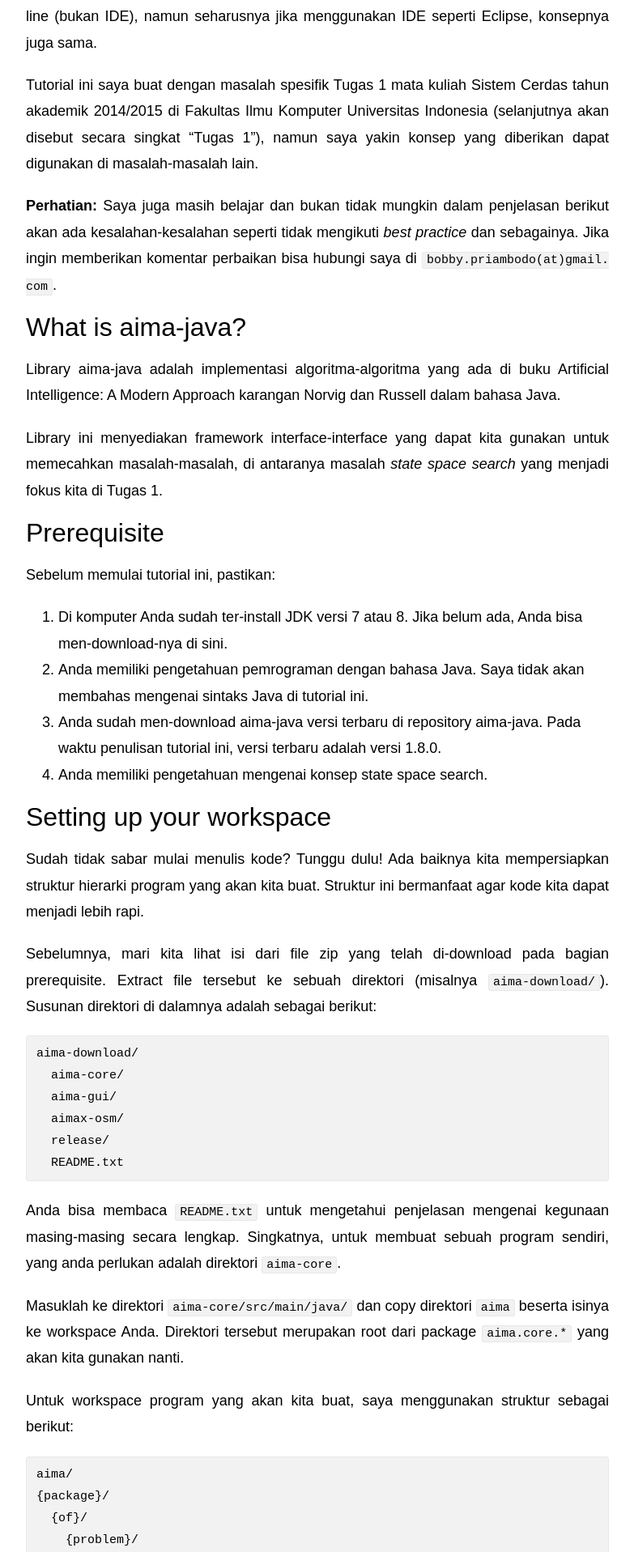
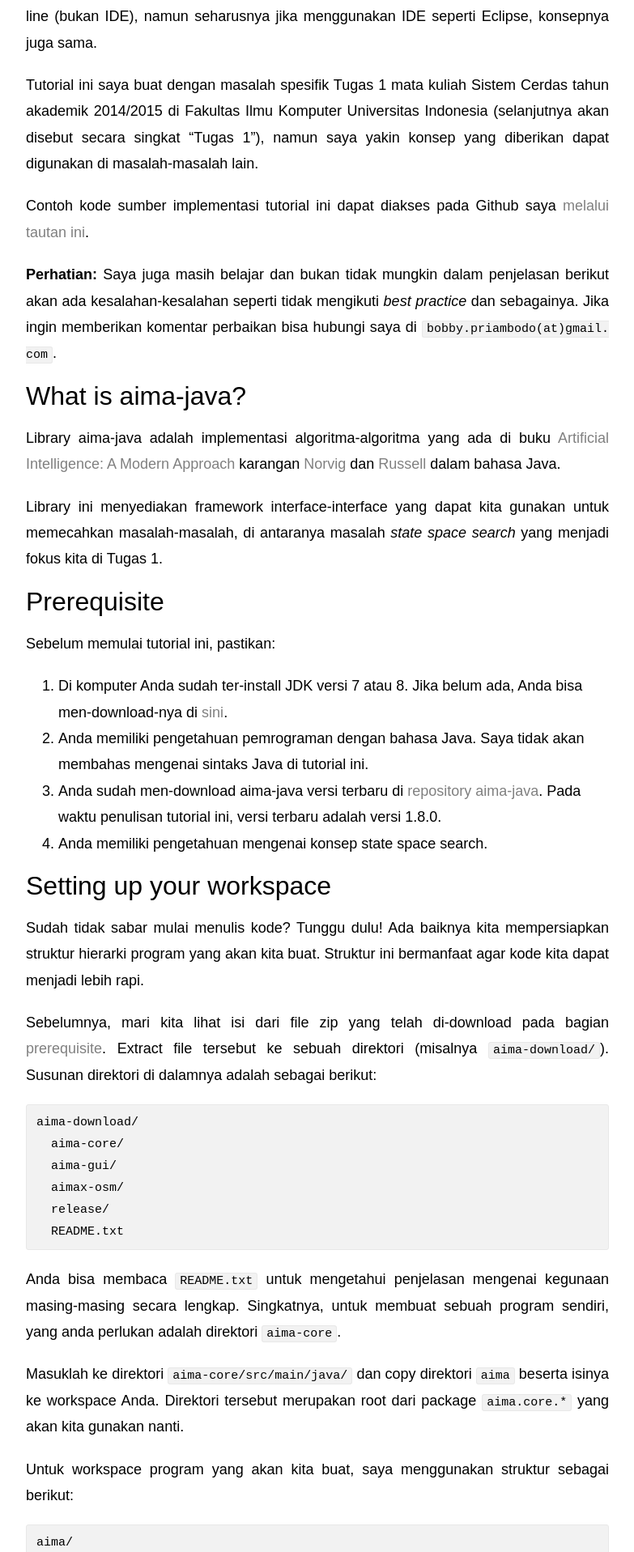
Before and after one commit to bobbypriam/bobbypriambodo.github.io, a Jekyll site: the page built from _posts/2015-09-28-aima.md, in a window 1280 px wide. Shown: the part 474-2391 px from the top of the page at 81% size, without its empty margins (248-1031 px from the left). Built offline with Jekyll 4.4.1, drawn with Linux system fonts in a browser that asks for light colours; some of the changed text lies outside the part shown.

Commit message:
Revamp design

```diff
--- a/_layouts/post.html
+++ b/_layouts/post.html
@@ -9,8 +9,17 @@
     <p>{% if page.author %} • {{ page.author }}{% endif %}{% if page.meta %} • {{ page.meta }}{% endif %}</p>
   </header>
 
+  <section class="content">
+    {{ content }}
+  </section>
+
   <section>
-    {{ content }}
+    <h4>Latest Posts</h4>
+    <ul>
+      {% for post in site.posts limit:5 %}
+      <li><a class="post-link" href="{{ post.url | prepend: site.baseurl }}">{{ post.title }}</a></li>
+      {% endfor %}
+    </ul>
   </section>
 
   <footer>
--- a/_posts/2015-09-28-aima.md
+++ b/_posts/2015-09-28-aima.md
@@ -9,6 +9,8 @@
 Yang akan dibahas di tutorial ini hanya mengenai penggunaan aima-java. Library tersebut juga tersedia dalam bahasa Python (aima-python) tapi tutorial ini tidak akan membahas hal tersebut. Tutorial ini juga  mengasumsikan Anda menggunakan environment command line (bukan IDE), namun seharusnya jika menggunakan IDE seperti Eclipse, konsepnya juga sama.
 
 Tutorial ini saya buat dengan masalah spesifik Tugas 1 mata kuliah Sistem Cerdas tahun akademik 2014/2015 di Fakultas Ilmu Komputer Universitas Indonesia (selanjutnya akan disebut secara singkat "Tugas 1"), namun saya yakin konsep yang diberikan dapat digunakan di masalah-masalah lain.
+
+Contoh kode sumber implementasi tutorial ini dapat diakses pada Github saya [melalui tautan ini](https://github.com/bobbypriambodo/tyberrobot).
 
 **Perhatian:** Saya juga masih belajar dan bukan tidak mungkin dalam penjelasan berikut akan ada kesalahan-kesalahan seperti tidak mengikuti *best practice*  dan sebagainya. Jika ingin memberikan komentar perbaikan bisa hubungi saya di `bobby.priambodo(at)gmail.com`.
 
--- a/_sass/_base.scss
+++ b/_sass/_base.scss
@@ -100,7 +100,7 @@
  * Links
  */
 a {
-    color: $brand-color;
+    color: lighten($brand-color, 50%);
     text-decoration: none;
 }
 
--- a/_sass/_layout.scss
+++ b/_sass/_layout.scss
@@ -112,8 +112,14 @@
         color: $text-color;
         font-size: 42px;
     }
+
+    header {
+      margin-bottom: 50px;
+    }
+
     article {
         border-top: 1px solid $grey-color-light;
+        padding-bottom: 30px;
 
         time {
             color: $grey-color;
@@ -121,13 +127,9 @@
         }
 
         h1 {
-            margin: 0 20px 0 0;
+            margin: 5px 20px 0 0;
             display: inline-block;
-            font-size: 20px;
-        }
-
-        &:last-child {
-            border-bottom: 1px solid $grey-color-light;
+            font-size: 26px;
         }
     }
 }
@@ -188,5 +190,9 @@
                 font-size: 18px;
             }
         }
+
+        &.content {
+          border-bottom: 1px solid $grey-color-light;
+        }
     }
  }
--- a/index.html
+++ b/index.html
@@ -14,6 +14,7 @@
       <a class="post-link" href="{{ post.url | prepend: site.baseurl }}">{{ post.title }}</a>
     </h1>
     <time datetime="{{ post.date | date: "%Y-%m-%d" }}" pubdate>{{ post.date | date: "%b %d, %Y" }}</time>
+    <p>{{ post.excerpt }}</p>
   </article>
   {% endfor %}
 </section>
```
Also changed, not shown: _posts/2015-06-09-responsive-web-design-fundamentals.md (+3 -3 lines).
